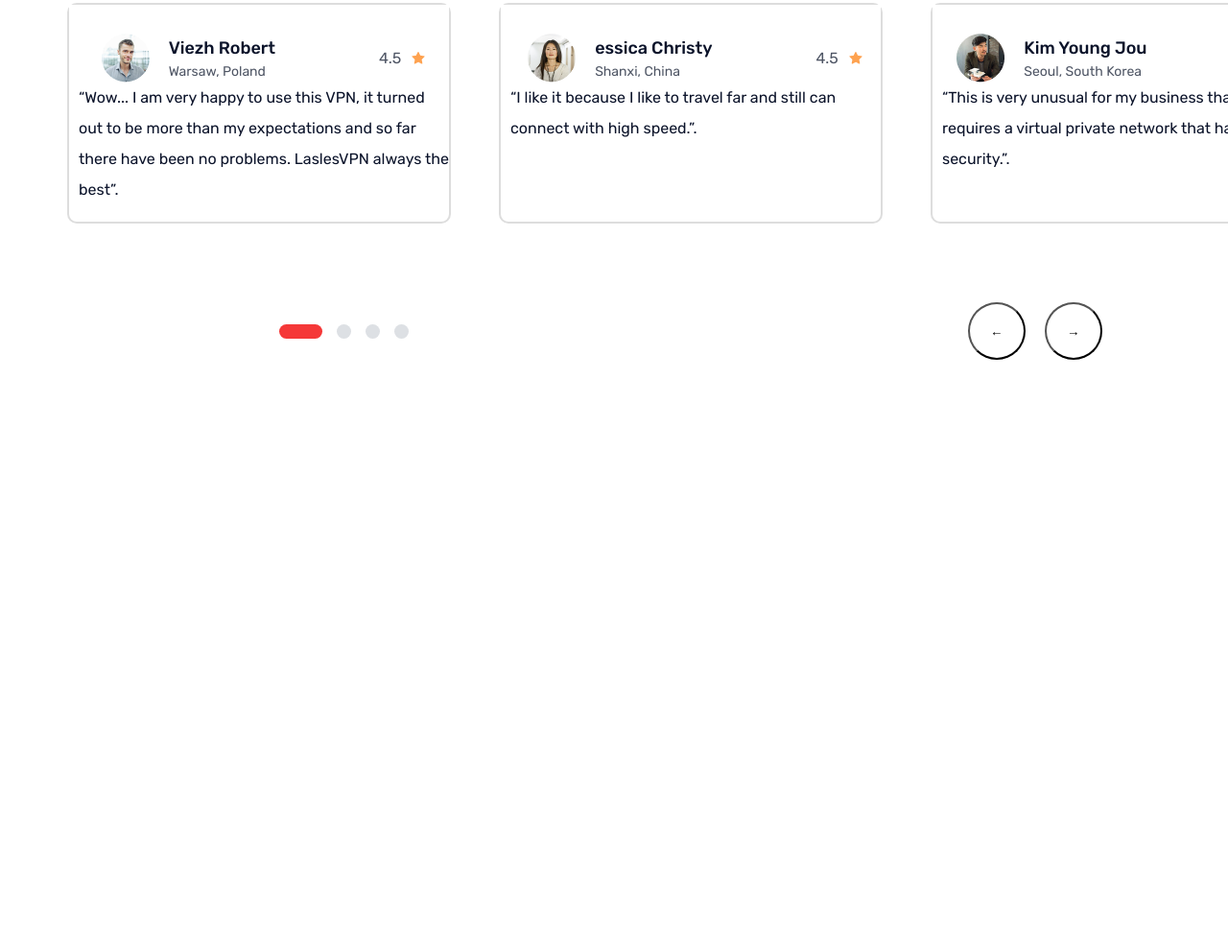
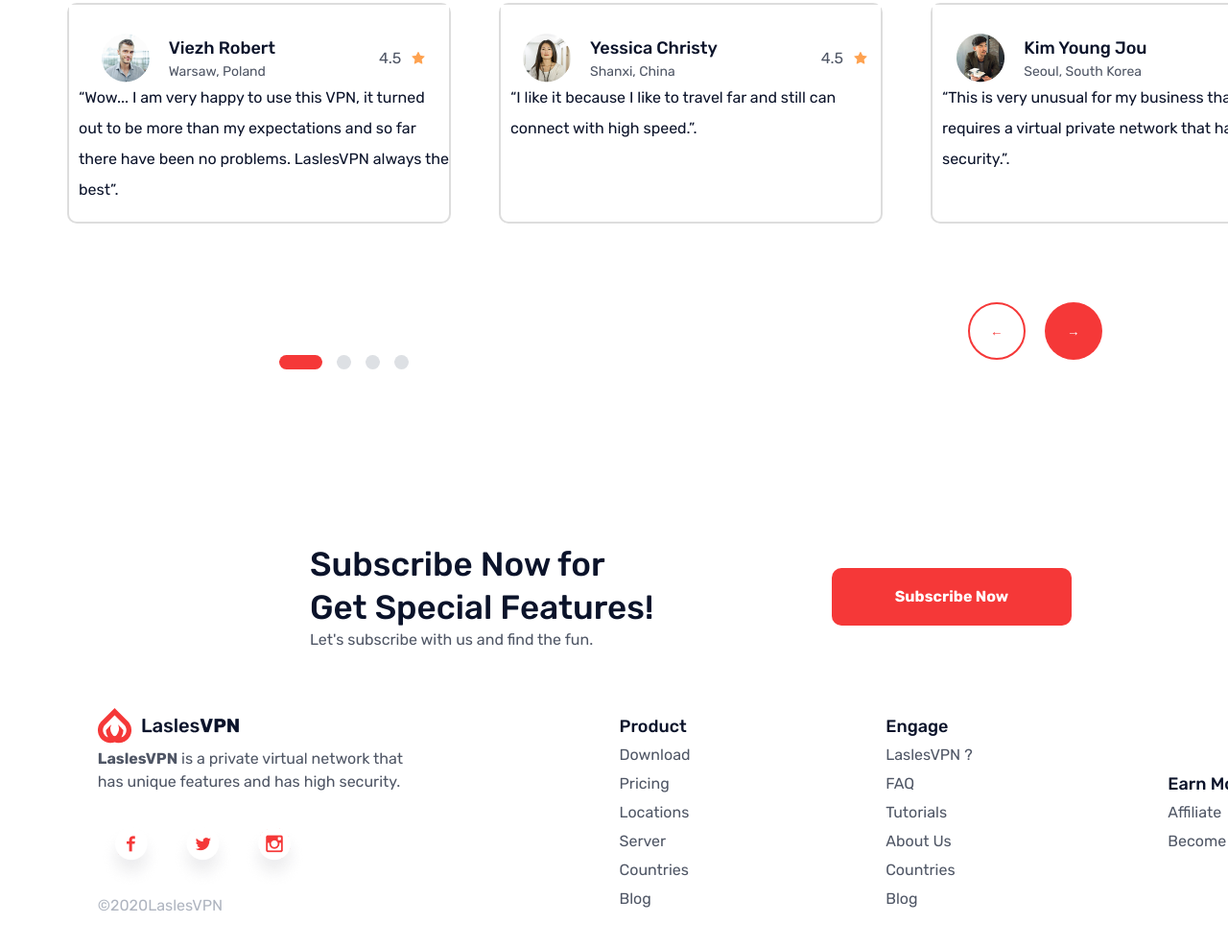
Before and after one commit to Venera00/neobis-front-lasles-VPN, a plain HTML site: page index.html in a window 1280 px wide. Shown: the part 3689-4676 px from the top of the page at 96% size. Before the commit the page ends 4064 px from the top, so only its background shows below. Drawn offline with Linux system fonts and the light colour scheme.

Commit message:
add subscribe and footer sections

```diff
--- a/index.html
+++ b/index.html
@@ -3,7 +3,7 @@
   <head>
     <meta charset="UTF-8" />
     <meta name="viewport" content="width=device-width, initial-scale=1.0" />
-    <title>Document</title>
+    <title>LaslesVPN</title>
     <link rel="preconnect" href="https://fonts.googleapis.com" />
     <link rel="preconnect" href="https://fonts.gstatic.com" crossorigin />
     <link
@@ -302,7 +302,7 @@
                     alt="Yessica Christy"
                   />
                   <div>
-                    <p class="card-info__title">essica Christy</p>
+                    <p class="card-info__title">Yessica Christy</p>
                     <p class="card-info__subtitle">Shanxi, China</p>
                   </div>
                 </div>
@@ -358,5 +358,101 @@
         </div>
       </div>
     </section>
+
+    <section class="section-subscribe">
+      <div class="subscribe-content">
+        <h2 class="subscribe-content__title">
+          Subscribe Now for Get Special Features!
+        </h2>
+        <p class="subscribe-content__title">
+          Let's subscribe with us and find the fun.
+        </p>
+      </div>
+      <button class="section-subscribe__btn">Subscribe Now</button>
+    </section>
+
+    <footer class="footer">
+      <div class="footer__wrapper">
+        <div class="footer-content">
+          <div class="footer-info">
+            <img src="./assets/Logo.png" alt="LaslesVPN's logo" />
+            <p class="footer-info__subtitle">
+              <b>LaslesVPN</b> is a private virtual network that has unique
+              features and has high security.
+            </p>
+            <a href="#"
+              ><img src="./assets/Facebook.png" alt="Facebook logo"
+            /></a>
+            <a href="#"
+              ><img src="./assets/Twitter.png" alt="Twitter logo"
+            /></a>
+            <a href="#"
+              ><img src="./assets/Instagram.png" alt="Instagram logo"
+            /></a>
+            <p class="footer__rights">©2020LaslesVPN</p>
+          </div>
+
+          <div class="footer-content__wrapper">
+            <p class="footer-content__title">Product</p>
+            <ul>
+              <li class="footer-list">
+                <a href="#" class="footer-list__link">Download </a>
+              </li>
+              <li class="footer-list">
+                <a href="#" class="footer-list__link">Pricing</a>
+              </li>
+              <li class="footer-list">
+                <a href="#" class="footer-list__link">Locations</a>
+              </li>
+              <li class="footer-list">
+                <a href="#" class="footer-list__link">Server</a>
+              </li>
+              <li class="footer-list">
+                <a href="#" class="footer-list__link">Countries</a>
+              </li>
+              <li class="footer-list">
+                <a href="#" class="footer-list__link">Blog</a>
+              </li>
+            </ul>
+          </div>
+
+          <div class="footer-content__wrapper">
+            <p class="footer-content__title">Engage</p>
+            <ul>
+              <li class="footer-list">
+                <a href="#" class="footer-list__link">LaslesVPN ?</a>
+              </li>
+              <li class="footer-list">
+                <a href="#" class="footer-list__link">FAQ</a>
+              </li>
+              <li class="footer-list">
+                <a href="#" class="footer-list__link">Tutorials</a>
+              </li>
+              <li class="footer-list">
+                <a href="#" class="footer-list__link">About Us</a>
+              </li>
+              <li class="footer-list">
+                <a href="#" class="footer-list__link">Countries</a>
+              </li>
+              <li class="footer-list">
+                <a href="#" class="footer-list__link">Blog</a>
+              </li>
+            </ul>
+          </div>
+
+          <div class="footer-content__wrapper">
+            <p class="footer-content__title">Earn Money</p>
+            <ul>
+              <li class="footer-list">
+                <a href="#" class="footer-list__link">Affiliate</a>
+              </li>
+              <li class="footer-list">
+                <a href="#" class="footer-list__link">Become Partner</a>
+              </li>
+            </ul>
+          </div>
+        </div>
+      </div>
+    </footer>
   </body>
 </html>
--- a/styles.css
+++ b/styles.css
@@ -79,7 +79,11 @@ p {
 .list_li:hover,
 .login__sign-in:hover,
 .login__sign-up:hover,
-.nav-list:hover {
+.nav-list:hover,
+.arrow__left:hover,
+.arrow__right:hover,
+button:hover,
+.footer-list:hover {
   transform: scale(0.9);
   transition: all 0.3s ease;
 }
@@ -364,6 +368,7 @@ p {
   align-items: center;
   justify-content: space-around;
   margin-top: 82px;
+  margin-bottom: 65px;
 }
 
 .testimonials-nav__dots {
@@ -393,4 +398,98 @@ p {
   width: 60px;
   height: 60px;
   border-radius: 50%;
+  cursor: pointer;
+  margin-bottom: 65px;
 }
+
+.arrow__left {
+  background-color: #fff;
+  color: #f53838;
+  border: 2px solid #f53838;
+}
+
+.arrow__right {
+  background-color: #f53838;
+  color: #fff;
+  border: none;
+}
+
+.footer {
+  background-color: #f8f8f8;
+  /* position: relative; */
+}
+
+.footer__wrapper {
+  margin-bottom: 100px;
+  /* height: 563px;
+  width: 100%; */
+}
+
+.section-subscribe {
+  display: none;
+  width: 1140px;
+  height: 233px;
+  margin: 0 auto;
+  display: flex;
+  align-items: center;
+  justify-content: space-evenly;
+  border-radius: 10px;
+  /* position: absolute; */
+  /* top: -200px; */
+}
+
+.subscribe-content__title {
+  width: 371px;
+  line-height: 1.3;
+}
+
+.section-subscribe__btn {
+  width: 250px;
+  height: 60px;
+  background-color: #f53838;
+  color: #fff;
+  border: none;
+  border-radius: 10px;
+  font-weight: 700;
+  font-size: 16px;
+  cursor: pointer;
+}
+
+.footer-content {
+  display: flex;
+  align-items: center;
+  justify-content: space-around;
+}
+
+.footer-info {
+}
+
+.footer-info__subtitle {
+  width: 340px;
+  margin-bottom: 30px;
+}
+
+.footer__rights {
+  color: #afb5c0;
+  font-size: 16px;
+}
+
+.footer-content__wrapper {
+  /* display: flex;
+  flex-direction: column;
+  align-items: center;
+  justify-content: center; */
+}
+
+.footer-content__title {
+  font-size: 18px;
+  font-weight: 500;
+  color: #0b132a;
+  line-height: 30px;
+}
+
+.footer-list__link {
+  font-size: 16px;
+  color: #4f5665;
+  line-height: 30px;
+}
```
Also changed, not shown: assets/Facebook.png (added), assets/Instagram.png (added), assets/Twitter.png (added).
